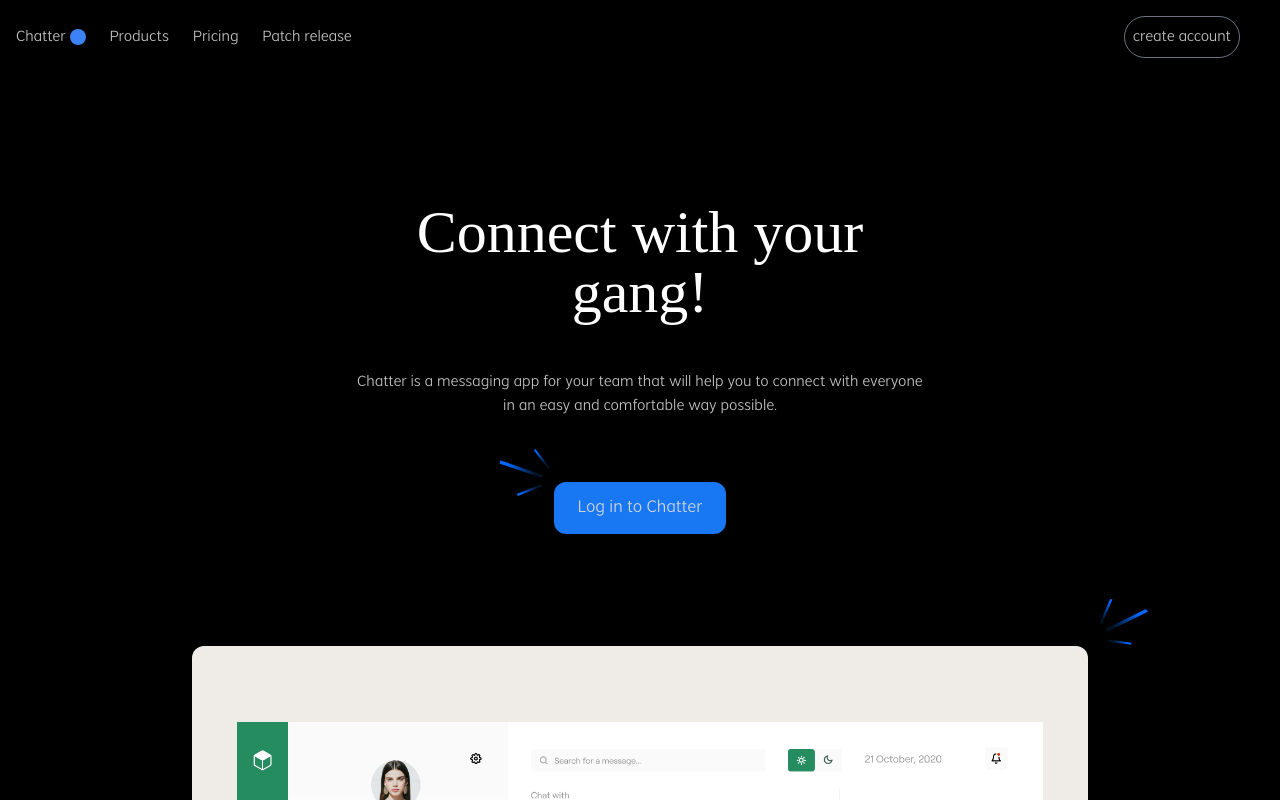
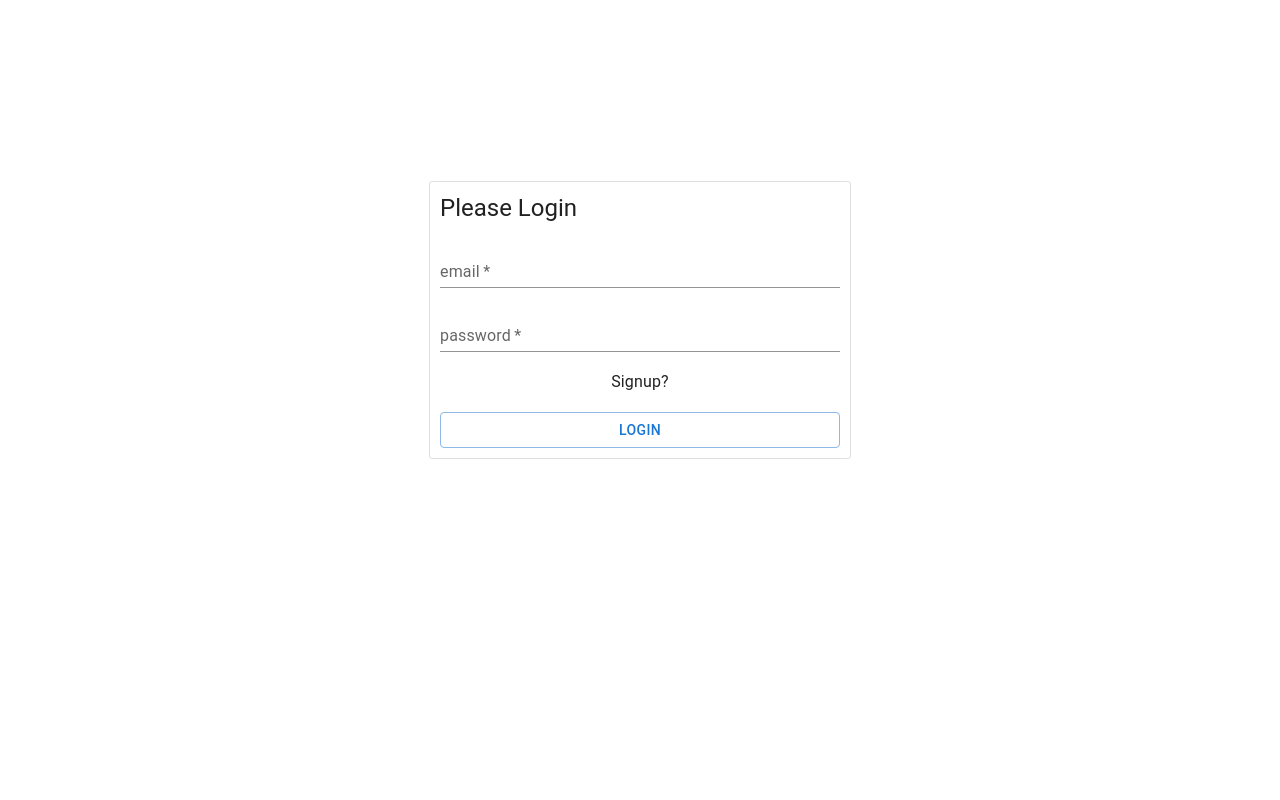
Before and after one commit to bhatshakran/graphqlchatapp, a React (Create React App) app in the folder client/: page / in a window 1280 px wide. Shown: the top 800 px of the page. Built offline with nearby package versions, Linux system fonts and the light colour scheme; a web font is replaced by a local one.

Commit message:
Modified basic functionality

```diff
--- a/client/package.json
+++ b/client/package.json
@@ -47,5 +47,8 @@
     "autoprefixer": "^10.4.12",
     "postcss": "^8.4.18",
     "tailwindcss": "^3.2.0"
+  },
+  "engines": {
+    "node": "16.x"
   }
 }
--- a/client/src/App.js
+++ b/client/src/App.js
@@ -8,8 +8,11 @@ function App() {
   );
   return (
     <>
-      {/*  {loggedIn ? ( */}
-      <HomeScreen setLoggedIn={setLoggedIn} />
+      {loggedIn ? (
+        <HomeScreen setLoggedIn={setLoggedIn} />
+      ) : (
+        <AuthScreen setLoggedIn={setLoggedIn} />
+      )}
     </>
   );
 }
--- a/client/src/components/Banner.js
+++ b/client/src/components/Banner.js
@@ -1,4 +1,5 @@
 import React from 'react';
+import { Link } from 'react-router-dom';
 import bannerImg from '../img/bannerImg.png';
 import Sparks from './Sparks';
 
@@ -13,7 +14,7 @@ const Banner = () => {
           with everyone in an easy and comfortable way possible.
         </h6>
         <button className='bg-secondary font-vistol mt-16 py-3 px-6 rounded-xl text-lg text-gray-300 relative'>
-          Log in to Chatter
+          <Link to='/chat'>Log in to Chatter</Link>
           <div className='absolute -top-10 -left-14 -rotate-45'>
             <Sparks />
           </div>
--- a/client/src/components/Sidebar.js
+++ b/client/src/components/Sidebar.js
@@ -1,27 +1,24 @@
-import React, { useState } from "react";
-import { Box, Divider, Stack, Typography } from "@mui/material";
-import UserCard from "./UserCard";
-import LogoutIcon from "@mui/icons-material/Logout";
-import { useQuery } from "@apollo/client";
-import { GET_ALL_USERS } from "../graphql/queries";
-import { useNavigate } from "react-router-dom";
+import React from 'react';
+import { Box, Divider, Stack, Typography } from '@mui/material';
+import UserCard from './UserCard';
+import LogoutIcon from '@mui/icons-material/Logout';
+import { useQuery } from '@apollo/client';
+import { GET_ALL_USERS } from '../graphql/queries';
 
 const Sidebar = ({ setLoggedIn }) => {
-  // const [users, setUsers] = useState([]);
-  // const navigate = useNavigate();
-
   const { data, loading, error, refetch } = useQuery(GET_ALL_USERS);
   refetch();
+  console.log(data);
 
-  if (loading) return <Typography variant="h6">Loading chats...</Typography>;
+  if (loading) return <Typography variant='h6'>Loading chats...</Typography>;
 
   return (
-    <Box backgroundColor="#f7f7f7" height="100vh" width="250px" padding="10px">
-      <Stack direction="row" justifyContent="space-between">
-        <Typography variant="h6">Chat</Typography>
+    <Box backgroundColor='#f7f7f7' width='250px' padding='10px'>
+      <Stack direction='row' justifyContent='space-between'>
+        <Typography variant='h6'>Chat</Typography>
         <LogoutIcon
           onClick={() => {
-            localStorage.removeItem("jwt");
+            localStorage.removeItem('jwt');
             setLoggedIn(false);
           }}
         />
@@ -32,7 +29,7 @@ const Sidebar = ({ setLoggedIn }) => {
         ? data.users.map((user) => {
             return <UserCard key={user.id} item={user} />;
           })
-        : ""}
+        : ''}
     </Box>
   );
 };
--- a/client/src/components/Welcome.js
+++ b/client/src/components/Welcome.js
@@ -3,9 +3,13 @@ import Banner from './Banner';
 import Features from './Features';
 import Info from './Info';
 import Sponser from './Sponser';
+import Header from './Header';
+import Footer from './Footer';
 
 const Welcome = () => {
   return (
+    <>
+      <Header />
       <main className='bg-black'>
         <div className='flex flex-col '>
           <Banner />
@@ -14,6 +18,8 @@ const Welcome = () => {
           <Info />
         </div>
       </main>
+      <Footer />
+    </>
   );
 };
 
--- a/client/src/index.js
+++ b/client/src/index.js
@@ -12,11 +12,11 @@ import { split, HttpLink } from '@apollo/client';
 import { getMainDefinition } from '@apollo/client/utilities';
 
 const httpLink = new HttpLink({
-  uri: 'http://localhost:4000/graphql',
+  uri: 'https://graphqlchatapp.herokuapp.com/graphql',
 });
 const wsLink = new GraphQLWsLink(
   createClient({
-    url: 'ws://localhost:4000/graphql',
+    url: 'ws://graphqlchatapp.herokuapp.com/graphql',
   })
 );
 const authLink = setContext((_, { headers }) => {
--- /dev/null
+++ b/client/src/pages/Chat.js
@@ -0,0 +1,16 @@
+import React from 'react';
+import Header from '../components/Header';
+// import ChatScreen from '../components/ChatScreen';
+import Sidebar from '../components/Sidebar';
+
+const Chat = () => {
+  return (
+    <div>
+      <Header />
+      <Sidebar />
+      {/* <ChatScreen /> */}
+    </div>
+  );
+};
+
+export default Chat;
--- a/client/src/pages/HomeScreen.js
+++ b/client/src/pages/HomeScreen.js
@@ -1,16 +1,17 @@
 import React from 'react';
-// import Sidebar from '../components/Sidebar';
 import { Route, Routes } from 'react-router-dom';
 import Welcome from '../components/Welcome';
 import ChatScreen from '../components/ChatScreen';
-import Header from '../components/Header';
-import Footer from '../components/Footer';
+import AuthScreen from './AuthScreen';
+import Chat from './Chat';
 
-const AllRoutes = () => {
+const AllRoutes = ({ setLoggedIn }) => {
   return (
     <Routes>
       <Route path='/' element={<Welcome />} />
       <Route path='/:id/:name' element={<ChatScreen />} />
+      <Route path='/chat' element={<Chat setLoggedIn={setLoggedIn} />} />
+      <Route path='/auth' element={<AuthScreen setLoggedIn={setLoggedIn} />} />
     </Routes>
   );
 };
@@ -18,10 +19,7 @@ const AllRoutes = () => {
 const HomeScreen = ({ setLoggedIn }) => {
   return (
     <div className=' w-full '>
-      <Header />
-      {/* <Sidebar setLoggedIn={setLoggedIn} /> */}
-      <AllRoutes />
-      <Footer />
+      <AllRoutes setLoggedIn={setLoggedIn} />
     </div>
   );
 };
```
Lines whose indentation alone changed are shown as unchanged.
